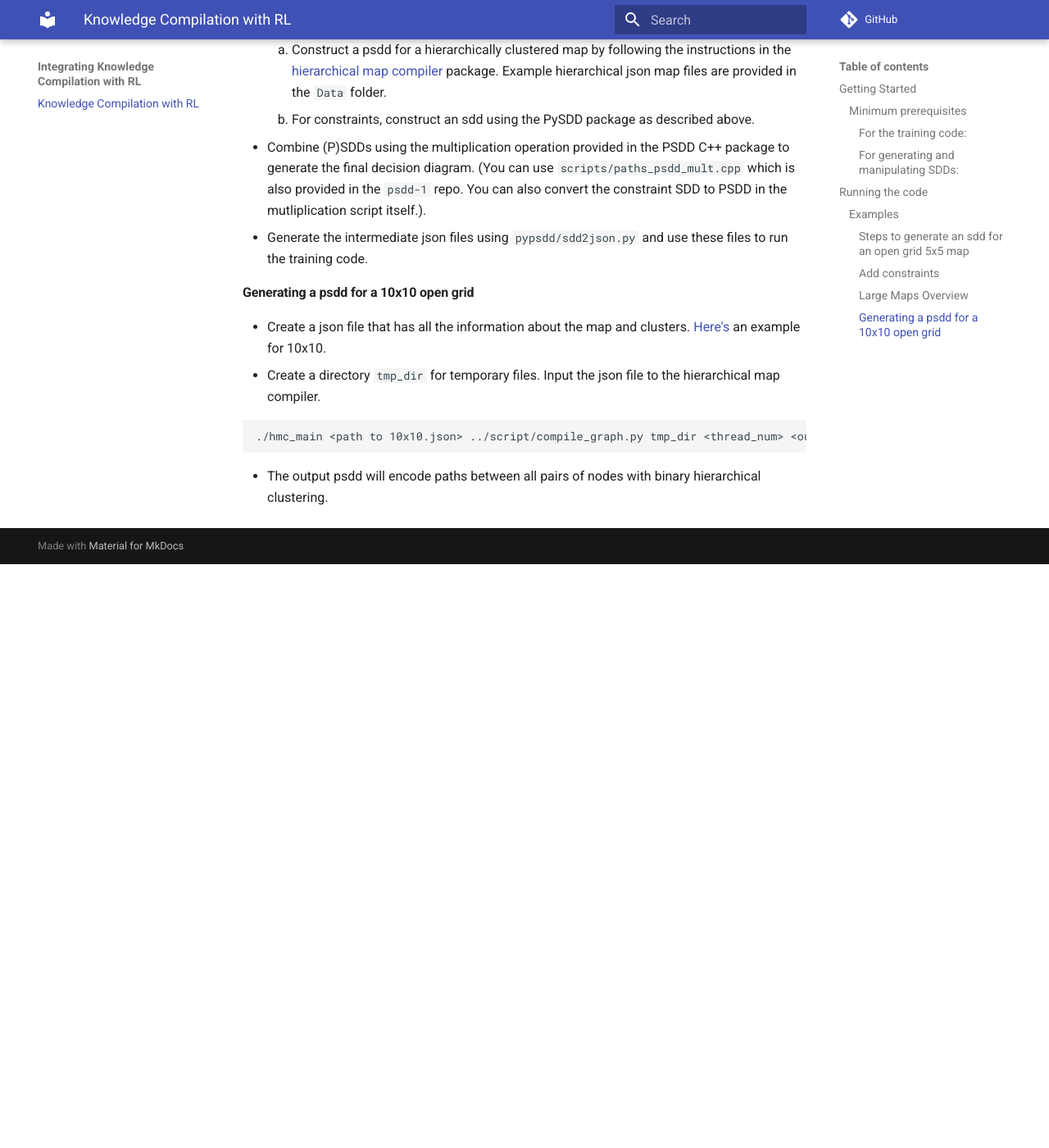
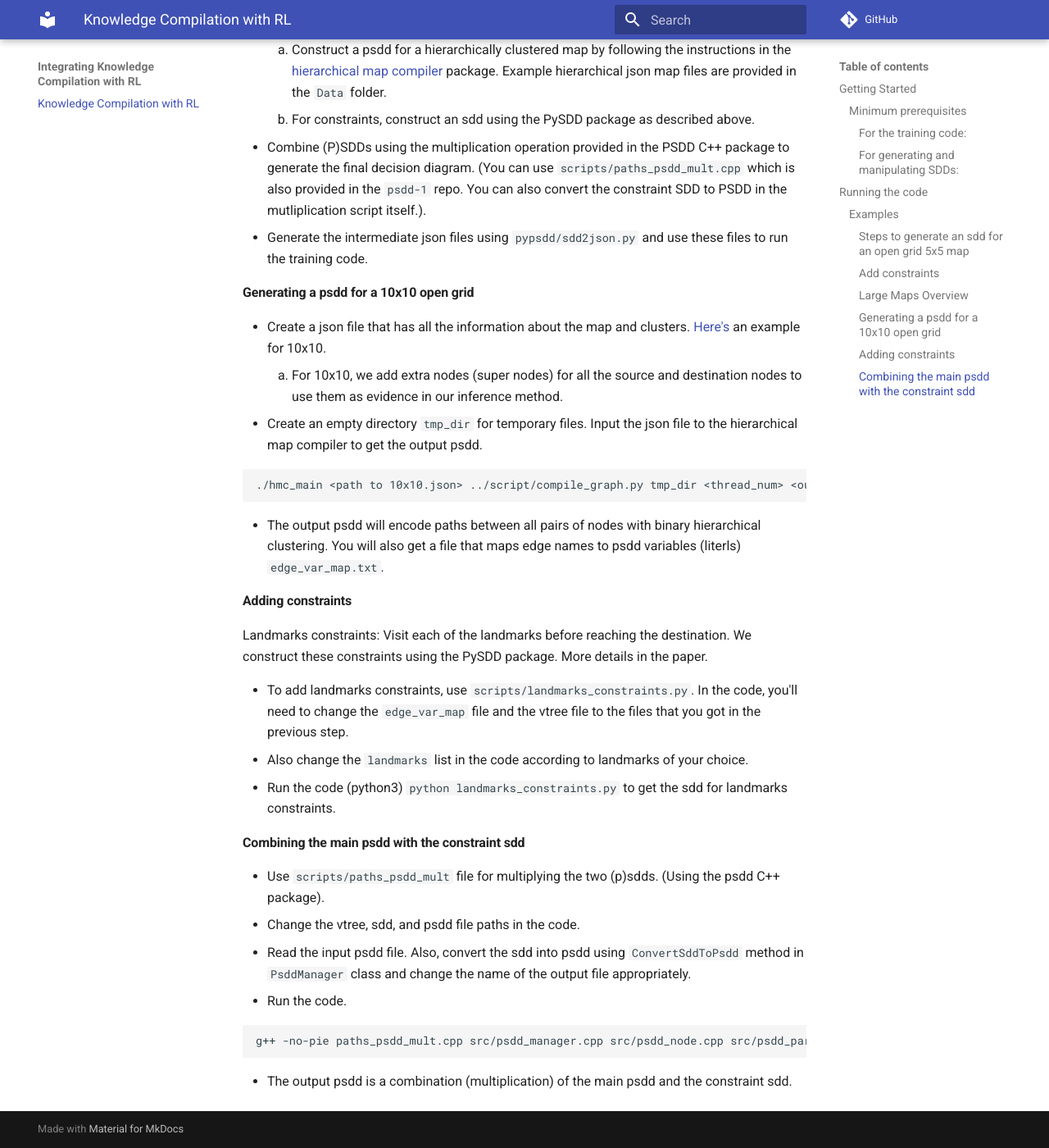
Before and after one commit to kushagra06/KCRL-Docs, an MkDocs documentation site: the page built from docs/index.md, in a window 1280 px wide and 1400 px high, scrolled down 2162 px. Shown: the whole window at 82% size. Built offline with MkDocs 1.6.1 and Material for MkDocs 9.7.7, drawn with Linux system fonts in a browser that asks for light colours; comment, search, counter and statistics services are not loaded; before the commit the page ends 2850 px from its top, so only the background shows below that.

Commit message:
Add 10x10 constraints

````diff
--- a/docs/index.md
+++ b/docs/index.md
@@ -73,8 +73,28 @@ To generate and manipulate decision diagrams for large maps (e.g. 10x10, 20x20),
 #### Generating a psdd for a 10x10 open grid
 
 * Create a json file that has all the information about the map and clusters. [Here's](https://github.com/rlr-smu/kcrl-icaps21/blob/main/data/sddFiles/10x10/10x10.json) an example for 10x10.
-* Create a directory `tmp_dir` for temporary files. Input the json file to the hierarchical map compiler.
+    1. For 10x10, we add extra nodes (super nodes) for all the source and destination nodes to use them as evidence in our inference method.
+* Create an empty directory `tmp_dir` for temporary files. Input the json file to the hierarchical map compiler to get the output psdd.
 ```
 ./hmc_main <path to 10x10.json> ../script/compile_graph.py tmp_dir <thread_num> <ourput_psdd_filename> <output_vtree_filename>
 ```
-* The output psdd will encode paths between all pairs of nodes with binary hierarchical clustering.
+* The output psdd will encode paths between all pairs of nodes with binary hierarchical clustering. You will also get a file that maps edge names to psdd variables (literls) `edge_var_map.txt`.
+
+#### Adding constraints
+
+Landmarks constraints: Visit each of the landmarks before reaching the destination. We construct these constraints using the PySDD package. More details in the paper.
+
+* To add landmarks constraints, use `scripts/landmarks_constraints.py`. In the code, you'll need to change the `edge_var_map` file and the vtree file to the files that you got in the previous step.
+* Also change the `landmarks` list in the code according to landmarks of your choice.
+* Run the code (python3) `python landmarks_constraints.py` to get the sdd for landmarks constraints.
+
+#### Combining the main psdd with the constraint sdd
+
+* Use `scripts/paths_psdd_mult` file for multiplying the two (p)sdds. (Using the psdd C++ package).
+* Change the vtree, sdd, and psdd file paths in the code.
+* Read the input psdd file. Also, convert the sdd into psdd using `ConvertSddToPsdd` method in `PsddManager` class and change the name of the output file appropriately.
+* Run the code.
+```
+g++ -no-pie paths_psdd_mult.cpp src/psdd_manager.cpp src/psdd_node.cpp src/psdd_parameter.cpp src/psdd_unique_table.cpp src/random_double_generator.cpp -Iinclude -Llib/linux -lsdd -lgmp
+```
+* The output psdd is a combination (multiplication) of the main psdd and the constraint sdd.
````
